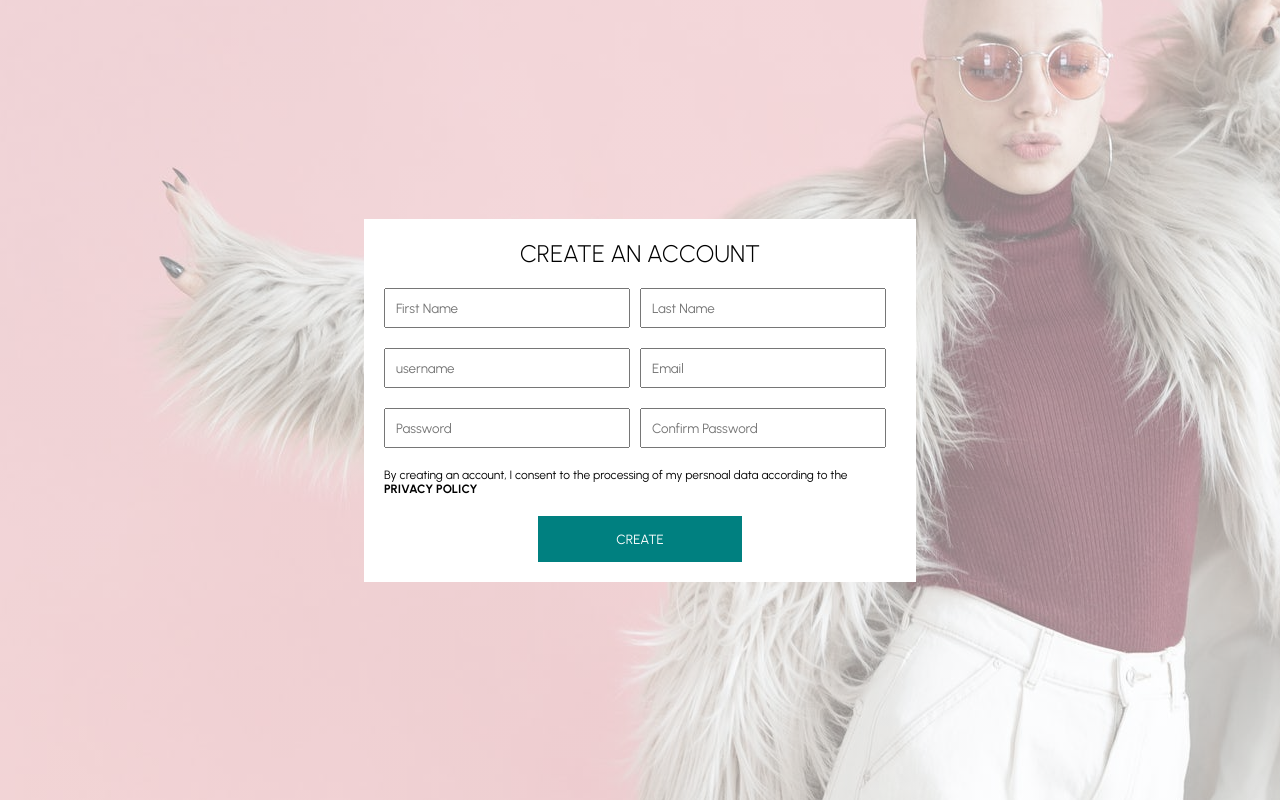
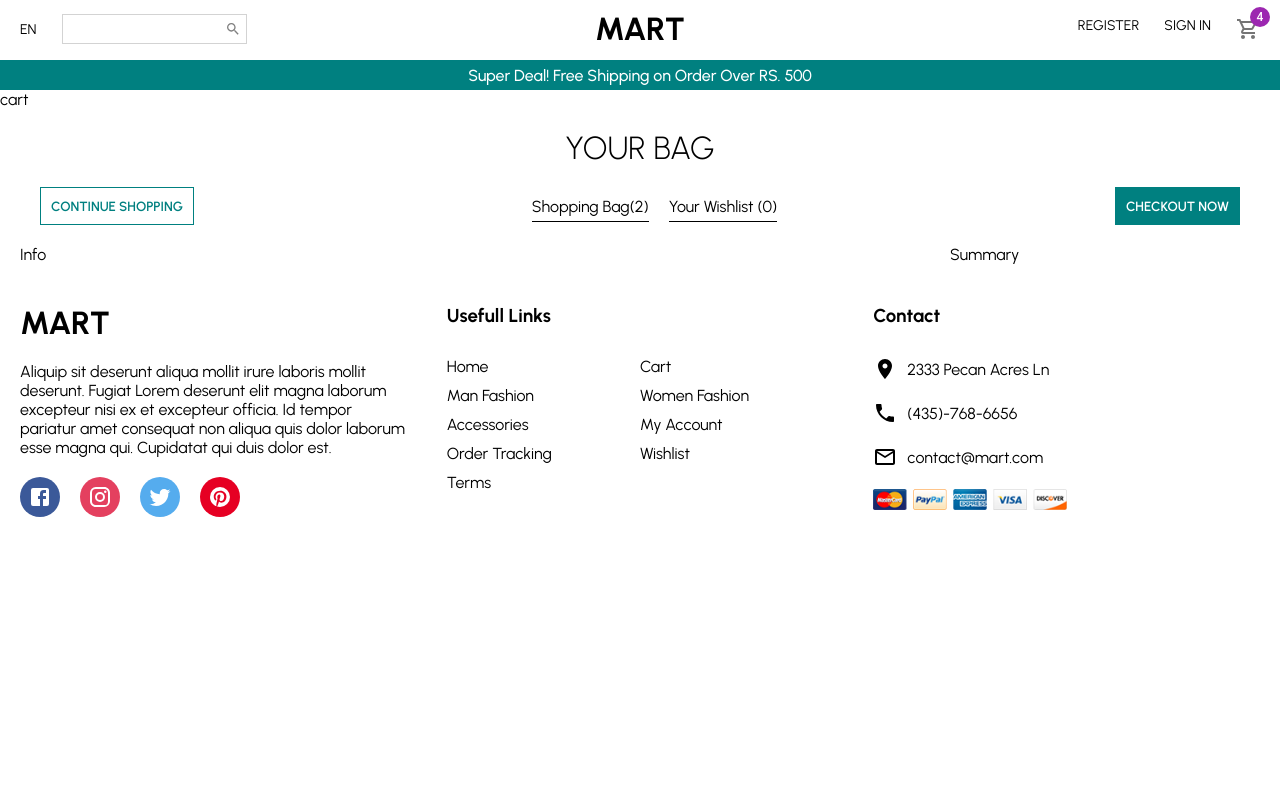
Before and after one commit to Dhrumi-Kansara/Ecommerce-MERN, a React (Create React App) app in the folder ecommerce_react/: page / in a window 1280 px wide. Built offline with nearby package versions, Linux system fonts and the light colour scheme.

Commit message:
login, cart page

```diff
--- a/ecommerce_react/src/App.js
+++ b/ecommerce_react/src/App.js
@@ -2,9 +2,11 @@ import Product from "./Pages/Product";
 import Home from "./Pages/Home";
 import ProductList from "./Pages/ProductList";
 import Register from "./Pages/Register";
+import Login from "./Pages/Login";
+import Cart from "./Pages/Cart";
 
 function App() {
-  return <Register />;
+  return <Cart />;
 }
 
 export default App;
--- /dev/null
+++ b/ecommerce_react/src/Pages/Cart.jsx
@@ -0,0 +1,75 @@
+import styled from "styled-components";
+import Navbar from "../components/Navbar";
+import Announcement from "../components/Announcement";
+import Footer from "../components/Footer";
+const Container = styled.div``;
+const Wrapper = styled.div`
+  padding: 20px;
+`;
+const Title = styled.h1`
+  font-weight: 300;
+  text-align: center;
+`;
+const Top = styled.div`
+  display: flex;
+  justify-content: space-between;
+  align-items: center;
+  padding: 20px;
+`;
+const TopButton = styled.button`
+  padding: 10px;
+  font-weight: 600;
+  cursor: pointer;
+  border: 1px solid teal;
+  background-color: ${(props) =>
+    props.type === "filled" ? "teal" : "transparent"};
+  color: ${(props) => (props.type === "filled" ? "white" : "teal")};
+  &:hover {
+    background-color: #006767;
+    color: white;
+  }
+`;
+const TopTexts = styled.div``;
+const TopText = styled.span`
+  margin: 0 10px;
+  padding-bottom: 5px;
+  cursor: pointer;
+  border-bottom: 1px solid #000;
+`;
+const Bottom = styled.div`
+  display: flex;
+  justify-content: space-between;
+`;
+const Info = styled.div`
+  flex: 3;
+`;
+const Summary = styled.div`
+  flex: 1;
+`;
+const Cart = () => {
+  return (
+    <Container>
+      <Navbar />
+      <Announcement />
+      cart
+      <Wrapper>
+        <Title>YOUR BAG</Title>
+        <Top>
+          <TopButton>CONTINUE SHOPPING</TopButton>
+          <TopTexts>
+            <TopText>Shopping Bag(2)</TopText>
+            <TopText>Your Wishlist (0)</TopText>
+          </TopTexts>
+          <TopButton type="filled">CHECKOUT NOW</TopButton>
+        </Top>
+        <Bottom>
+          <Info>Info</Info>
+          <Summary>Summary</Summary>
+        </Bottom>
+      </Wrapper>
+      <Footer />
+    </Container>
+  );
+};
+
+export default Cart;
--- a/ecommerce_react/src/Pages/Login.jsx
+++ b/ecommerce_react/src/Pages/Login.jsx
@@ -1,9 +1,77 @@
 import styled from "styled-components";
+import loginImg from "../utils/images/login_page.jpeg";
 
-const Container = styled.div``;
+const Container = styled.div`
+  width: 100vw;
+  height: 100vh;
+  background: linear-gradient(
+      rgba(255, 255, 255, 0.5),
+      rgba(255, 255, 255, 0.5)
+    ),
+    url(${loginImg}) no-repeat center;
+  background-size: cover;
+  display: flex;
+
+  justify-content: center;
+  align-items: center;
+`;
+const Wrapper = styled.div`
+  width: 25%;
+  padding: 20px;
+  background-color: white;
+`;
+const Title = styled.h1`
+  font-size: 24px;
+  font-weight: 300;
+  text-align: center;
+`;
+const Form = styled.form`
+  display: flex;
+  flex-direction: column;
+  justify-content: center;
+`;
+const Input = styled.input`
+  flex: 1;
+  min-width: 40%;
+  margin: 10px 0px;
+  padding: 10px;
+`;
+const Button = styled.button`
+  width: 40%;
+  border: none;
+  background-color: teal;
+  color: white;
+  padding: 15px 20px;
+  cursor: pointer;
+  margin-bottom: 10px;
+
+  &:hover {
+    background-color: #006767;
+    color: white;
+  }
+`;
+const Link = styled.a`
+  margin: 5px 0px;
+  font-size: 12px;
+  cursor: pointer;
+  color: #808080;
+`;
 
 const Login = () => {
-  return <Container></Container>;
+  return (
+    <Container>
+      <Wrapper>
+        <Title>SIGN IN</Title>
+        <Form>
+          <Input placeholder="username" />
+          <Input placeholder="Password" />
+          <Button>LOGIN</Button>
+          <Link>FORGOT PASSWORD?</Link>
+          <Link>CREATE A NEW ACCOUNT</Link>
+        </Form>
+      </Wrapper>
+    </Container>
+  );
 };
 
 export default Login;
--- a/ecommerce_react/src/Pages/Register.jsx
+++ b/ecommerce_react/src/Pages/Register.jsx
@@ -9,6 +9,7 @@ const Container = styled.div`
       rgba(255, 255, 255, 0.5)
     ),
     url(${registerImg}) no-repeat center;
+  background-size: cover;
   display: flex;
   justify-content: center;
   align-items: center;
```
Also changed, not shown: ecommerce_react/src/utils/images/login_page.jpeg (added).
